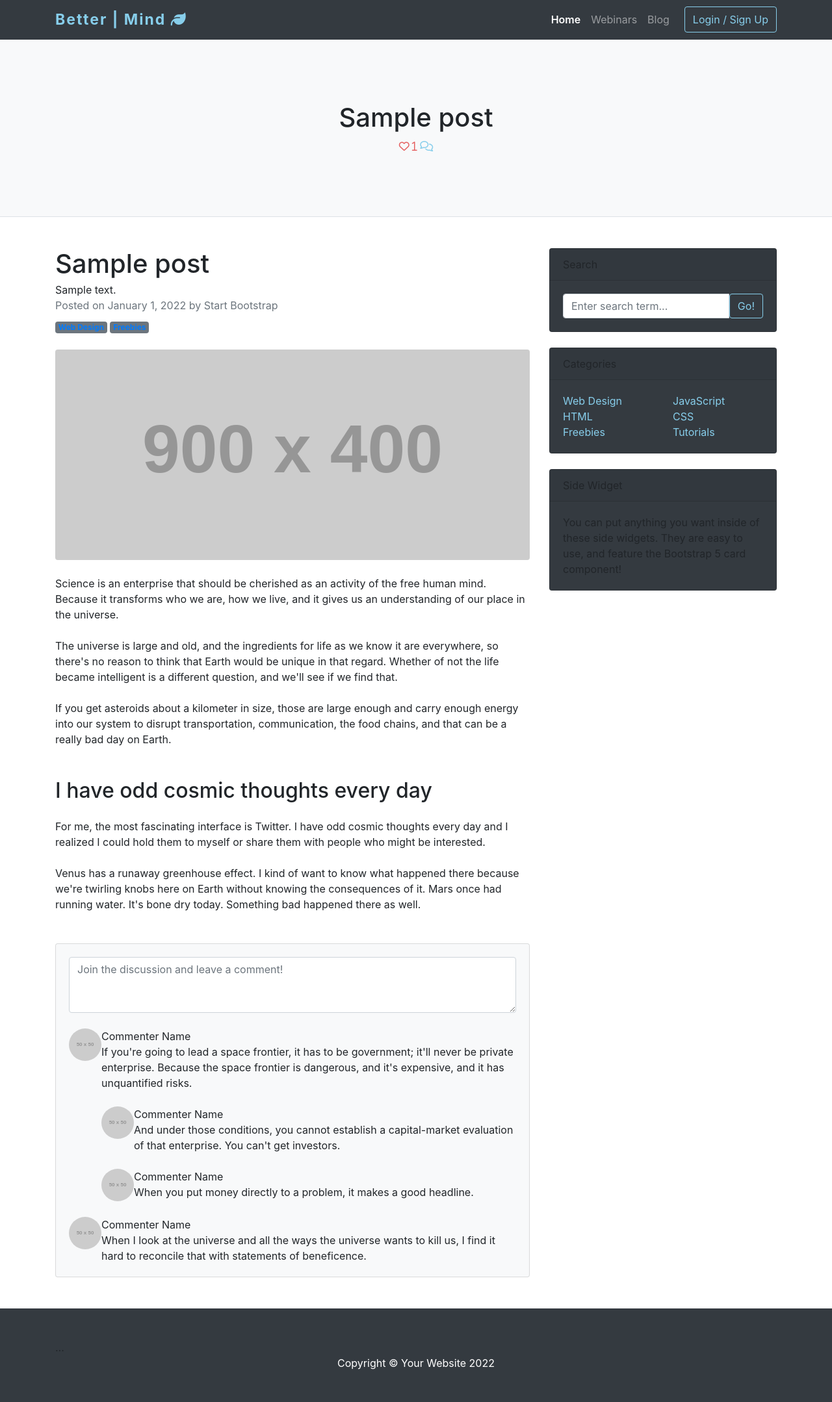
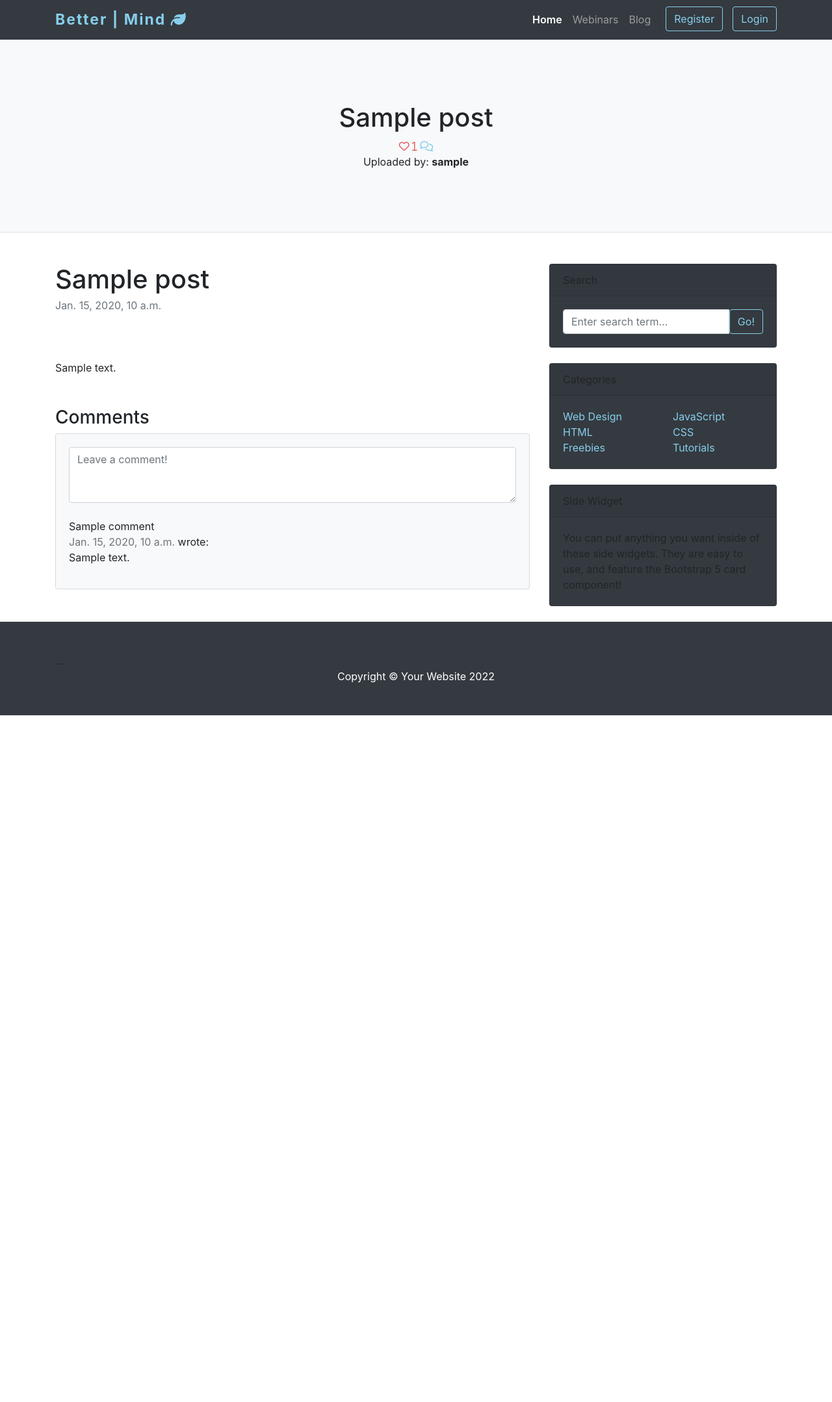
Before and after one commit to teodorstrom/better-mind, a Django app: a page that uses templates/post_detail.html in a window 1280 px wide. Shown: the whole page at 65% size. After the commit the page ends 1101 px from the top, so only its background shows below. Run offline with Django 3.2, Linux system fonts and the light colour scheme; tables that the repository leaves empty hold one stand-in row (values such as "Sample post"); grey boxes labelled with a size stand in for pictures from a placeholder-image service; some libraries are stand-ins or nearby versions.

Commit message:
Users can register, login and logout

```diff
--- a/static/css/style.css
+++ b/static/css/style.css
@@ -47,6 +47,15 @@
     color: var(--darkgrey) !important;
 }
 
+#logout-btn {
+    color: var(--lightblue) !important;
+}
+
+#logout-btn:hover {
+    text-decoration: none !important;
+    color: var(--darkgrey) !important;
+}
+
 
 .card {
     background-color: var(--darkgrey) !important;
--- a/templates/base.html
+++ b/templates/base.html
@@ -24,9 +24,9 @@
                         <li class="nav-item"><a class="nav-link active" href="#">Home</a></li>
                         <li class="nav-item"><a class="nav-link" href="#!">Webinars</a></li>
                         <li class="nav-item"><a class="nav-link" href="#!">Blog</a></li>
+                        <input class="form-control" type="text" placeholder="Search..." aria-label="Enter search term..." aria-describedby="button-search" />
+                        <button class="btn btn-primary" id="button-search" type="button">Go!</button>
                     </ul>
-                    <input class="form-control" type="text" placeholder="Search..." aria-label="Enter search term..." aria-describedby="button-search" />
-                        <button class="btn btn-primary" id="button-search" type="button">Go!</button>
                 </div>
             </div>
         </nav>
--- a/templates/post_detail.html
+++ b/templates/post_detail.html
@@ -19,17 +19,29 @@
     <!-- Responsive navbar-->
     <nav class="navbar navbar-expand-lg navbar-dark bg-dark">
         <div class="container">
-            <a class="navbar-brand" id="logo" href="#!">Better | Mind <i class="fa-solid fa-leaf"></i></a>
+            <a class="navbar-brand" id="logo" href="{% url 'home' %}">Better | Mind <i class="fa-solid fa-leaf"></i></a>
             <button class="navbar-toggler" type="button" data-bs-toggle="collapse"
                 data-bs-target="#navbarSupportedContent" aria-controls="navbarSupportedContent" aria-expanded="false"
                 aria-label="Toggle navigation"><span class="navbar-toggler-icon"></span></button>
             <div class="collapse navbar-collapse d-flex justify-content-end" id="navbarSupportedContent">
                 <ul class="navbar-nav ms-auto mb-2 mb-lg-0">
-                    <li class="nav-item"><a class="nav-link active" href="{{ home }}">Home</a></li>
+                    <li class="nav-item"><a class="nav-link active" href="{% url 'home' %}">Home</a></li>
                     <li class="nav-item"><a class="nav-link" href="#!">Webinars</a></li>
                     <li class="nav-item"><a class="nav-link" href="#!">Blog</a></li>
-                    <button class="btn btn-outline-primary my-2 my-sm-0" id="btn-signin" type="submit">Login / Sign
-                        Up</button>
+                    {% if user.is_authenticated %}
+                    <li class="nav-item">
+                        <a class="nav-link" href="{% url 'account_logout' %}">Logout</a>
+                    </li>
+                    {% else %}
+                    <li class="nav-item">
+                        <button class="btn btn-outline-primary my-2 my-sm-0" id="btn-signin" type="submit"
+                            href="{% url 'account_signup' %}">Register</button>
+                    </li>
+                    <li class="nav-item">
+                        <button class="btn btn-outline-primary my-2 my-sm-0" id="btn-signin" type="submit"
+                            href="{% url 'account_login' %}">Login</button>
+                    </li>
+                    {% endif %}
                 </ul>
             </div>
         </div>
@@ -39,11 +51,13 @@
         <div class="container">
             <div class="text-center my-5">
                 <h1 class="fw-bolder align-left">{{ post.title }}</h1>
-                <strong class="far fa-heart"> {{ post.number_of_likes }}</strong>
+                <strong class="far fa-heart" id="postdetail-likes"> {{ post.number_of_likes }}</strong>
                 {% with comments.count as total.comments %}
                     <strong class="text-secondary"><i class="far fa-comments"></i></strong>
                 {{ total_comments }}
                 {% endwith %}
+                <!-- Post Author-->
+                <div class="text fst-italic mb-2">Uploaded by: <strong>{{ post.author }}</strong></div>
             </div>
         </div>
     </header>
@@ -58,84 +72,40 @@
                         <!-- Post title-->
                         <h1 class="fw-bolder mb-1">{{ post.title }}</h1>
                         <!-- Post meta content-->
-                        {{ post.content | safe }}
-                        <div class="text-muted fst-italic mb-2">Posted on January 1, 2022 by Start Bootstrap</div>
-                        <!-- Post categories-->
-                        <a class="badge bg-secondary text-decoration-none link-light" href="#!">Web Design</a>
-                        <a class="badge bg-secondary text-decoration-none link-light" href="#!">Freebies</a>
+                        <div class="text-muted fst-italic mb-2">{{ post.created_on }}</div>
                     </header>
                     <!-- Preview image figure-->
-                    <figure class="mb-4"><img class="img-fluid rounded"
-                            src="https://dummyimage.com/900x400/ced4da/6c757d.jpg" alt="..." /></figure>
+                    <figure class="mb-4">
+                        {% if "placeholder" in post.featured_image_url %}
+                        <img class="img-fluid rounded" src="https://dummyimage.com/900x400/ced4da/6c757d.jpg" alt="..." />
+                        {% else %}
+                        <img src="{{ post.featured_image.url }}" width="100%">
+                        {% endif %}
+                    </figure>
                     <!-- Post content-->
                     <section class="mb-5">
-                        <p class="fs-5 mb-4">Science is an enterprise that should be cherished as an activity of the
-                            free human mind. Because it transforms who we are, how we live, and it gives us an
-                            understanding of our place in the universe.</p>
-                        <p class="fs-5 mb-4">The universe is large and old, and the ingredients for life as we know it
-                            are everywhere, so there's no reason to think that Earth would be unique in that regard.
-                            Whether of not the life became intelligent is a different question, and we'll see if we find
-                            that.</p>
-                        <p class="fs-5 mb-4">If you get asteroids about a kilometer in size, those are large enough and
-                            carry enough energy into our system to disrupt transportation, communication, the food
-                            chains, and that can be a really bad day on Earth.</p>
-                        <h2 class="fw-bolder mb-4 mt-5">I have odd cosmic thoughts every day</h2>
-                        <p class="fs-5 mb-4">For me, the most fascinating interface is Twitter. I have odd cosmic
-                            thoughts every day and I realized I could hold them to myself or share them with people who
-                            might be interested.</p>
-                        <p class="fs-5 mb-4">Venus has a runaway greenhouse effect. I kind of want to know what happened
-                            there because we're twirling knobs here on Earth without knowing the consequences of it.
-                            Mars once had running water. It's bone dry today. Something bad happened there as well.</p>
+                        {{ post.content | safe }}
                     </section>
                 </article>
                 <!-- Comments section-->
                 <section class="mb-5">
+                    <h3>Comments</h3>
                     <div class="card bg-light">
                         <div class="card-body">
                             <!-- Comment form-->
                             <form class="mb-4"><textarea class="form-control" rows="3"
-                                    placeholder="Join the discussion and leave a comment!"></textarea></form>
-                            <!-- Comment with nested comments-->
-                            <div class="d-flex mb-4">
-                                <!-- Parent comment-->
-                                <div class="flex-shrink-0"><img class="rounded-circle"
-                                        src="https://dummyimage.com/50x50/ced4da/6c757d.jpg" alt="..." /></div>
+                                    placeholder="Leave a comment!"></textarea></form>
+                            <!-- Single comment-->
+                            {% for comment in comments %}
+                            <div class="d-flex">
                                 <div class="ms-3">
-                                    <div class="fw-bold">Commenter Name</div>
-                                    If you're going to lead a space frontier, it has to be government; it'll never be
-                                    private enterprise. Because the space frontier is dangerous, and it's expensive, and
-                                    it has unquantified risks.
-                                    <!-- Child comment 1-->
-                                    <div class="d-flex mt-4">
-                                        <div class="flex-shrink-0"><img class="rounded-circle"
-                                                src="https://dummyimage.com/50x50/ced4da/6c757d.jpg" alt="..." /></div>
-                                        <div class="ms-3">
-                                            <div class="fw-bold">Commenter Name</div>
-                                            And under those conditions, you cannot establish a capital-market evaluation
-                                            of that enterprise. You can't get investors.
-                                        </div>
-                                    </div>
-                                    <!-- Child comment 2-->
-                                    <div class="d-flex mt-4">
-                                        <div class="flex-shrink-0"><img class="rounded-circle"
-                                                src="https://dummyimage.com/50x50/ced4da/6c757d.jpg" alt="..." /></div>
-                                        <div class="ms-3">
-                                            <div class="fw-bold">Commenter Name</div>
-                                            When you put money directly to a problem, it makes a good headline.
-                                        </div>
-                                    </div>
+                                    <div class="fw-bold">{{ comment.name }}</div>
+                                    <span class="text-muted font-weight-normal">{{ comment.created_on }}</span>
+                                    wrote:
+                                    {{ comment.body | linebreaks }}
                                 </div>
                             </div>
-                            <!-- Single comment-->
-                            <div class="d-flex">
-                                <div class="flex-shrink-0"><img class="rounded-circle"
-                                        src="https://dummyimage.com/50x50/ced4da/6c757d.jpg" alt="..." /></div>
-                                <div class="ms-3">
-                                    <div class="fw-bold">Commenter Name</div>
-                                    When I look at the universe and all the ways the universe wants to kill us, I find
-                                    it hard to reconcile that with statements of beneficence.
-                                </div>
-                            </div>
+                            {% endfor %}
                         </div>
                     </div>
                 </section>
```
Also changed, not shown: bettermind/settings.py (+8 -3 lines), templates/index.html (+25 -11 lines).
